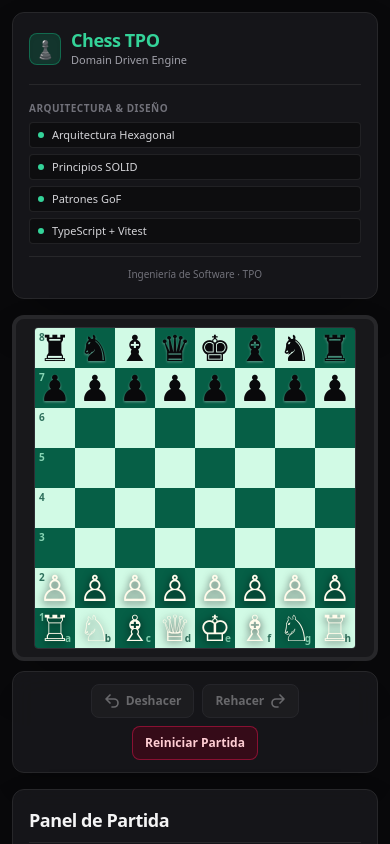
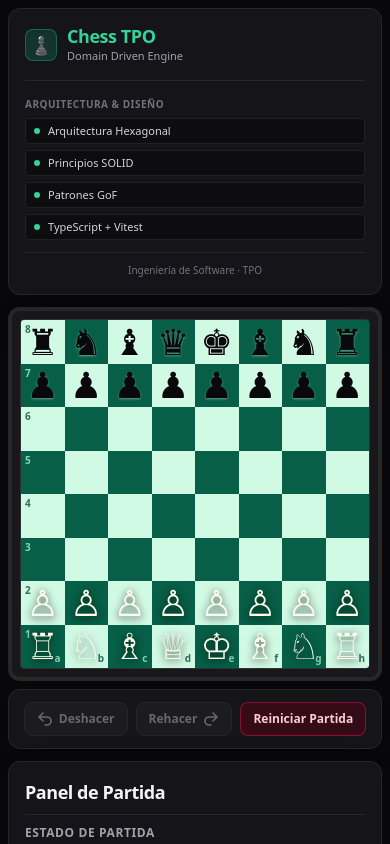
Before and after one commit to AhsokasPadawan/proyecto-desarrollo-de-software, a React (Vite) app in the folder proyect/: page / in a window 390 px wide. Shown: the top 844 px of the page. Built offline with nearby package versions, Linux system fonts and the light colour scheme.

Commit message:
fix(ui): make board dynamically responsive to viewport height and bound move history height to match action bar

```diff
--- a/proyect/src/adapters/web/ChessApp.tsx
+++ b/proyect/src/adapters/web/ChessApp.tsx
@@ -381,14 +381,21 @@ export function ChessApp({ engineFactory = () => new ChessGame() }: ChessAppProp
     ? { from: activeMove.from, to: activeMove.to }
     : null;
 
+  const boardMaxDimension = isClockEnabled
+    ? 'min(480px, calc(100dvh - 210px))'
+    : 'min(520px, calc(100dvh - 130px))';
+
   return (
-    <div className="min-h-screen lg:h-screen w-full bg-zinc-950 text-zinc-100 flex items-center justify-center p-3 lg:p-6 overflow-x-hidden lg:overflow-hidden">
-      <main className="w-full max-w-[1240px] flex flex-col lg:flex-row items-center lg:items-start justify-center gap-4 lg:gap-6">
+    <div className="min-h-screen lg:h-screen w-full bg-zinc-950 text-zinc-100 flex items-center justify-center p-2 sm:p-3 overflow-x-hidden lg:overflow-hidden">
+      <main className="w-full max-w-[1240px] flex flex-col lg:flex-row items-center lg:items-start justify-center gap-3 lg:gap-5">
         <AppHeader />
 
-        <div className="flex flex-col items-center gap-3 w-full max-w-[820px] lg:max-w-[930px]">
-          <div className="flex flex-col lg:flex-row items-stretch justify-center gap-4 lg:gap-6 w-full">
-            <div className="flex flex-col items-stretch gap-2.5 w-full max-w-[474px] lg:max-w-[586px]">
+        <div className="flex flex-col items-center gap-2.5 w-full max-w-[860px]">
+          <div className="flex flex-col lg:flex-row items-stretch justify-center gap-3 lg:gap-5 w-full">
+            <div
+              className="flex flex-col items-stretch gap-2 w-full"
+              style={{ maxWidth: boardMaxDimension }}
+            >
               {isClockEnabled && (
                 <PlayerClockBar
                   color="BLACK"
--- a/proyect/src/adapters/web/ChessBoardView.tsx
+++ b/proyect/src/adapters/web/ChessBoardView.tsx
@@ -41,11 +41,12 @@ export function ChessBoardView({
 
   return (
     <div className="flex flex-col items-center justify-center select-none w-full">
-      <div className="relative border-4 border-zinc-800 rounded-xl shadow-2xl bg-zinc-900 p-2 w-full flex items-center justify-center">
+      <div className="relative border-4 border-zinc-800 rounded-xl shadow-2xl bg-zinc-900 p-2 w-full aspect-square flex items-center justify-center">
         <div
-          className="grid gap-0 border border-zinc-700/60 rounded overflow-hidden"
+          className="grid gap-0 border border-zinc-700/60 rounded overflow-hidden w-full h-full aspect-square"
           style={{
             gridTemplateColumns: `repeat(${snapshot.cols}, minmax(0, 1fr))`,
+            gridTemplateRows: `repeat(${snapshot.rows}, minmax(0, 1fr))`,
           }}
           data-testid="chess-grid"
         >
--- a/proyect/src/adapters/web/ControlPanelView.tsx
+++ b/proyect/src/adapters/web/ControlPanelView.tsx
@@ -95,8 +95,8 @@ export function ControlPanelView({
   );
 
   return (
-    <aside className="w-full lg:w-72 xl:w-80 h-full flex flex-col gap-3 p-4 bg-zinc-900/90 border border-zinc-800 rounded-xl shadow-2xl backdrop-blur-md">
-      <div className="flex flex-col gap-2.5 flex-1 min-h-0">
+    <aside className="w-full lg:w-72 xl:w-80 h-full max-h-full flex flex-col gap-3 p-4 bg-zinc-900/90 border border-zinc-800 rounded-xl shadow-2xl backdrop-blur-md overflow-hidden">
+      <div className="flex flex-col gap-2.5 flex-1 min-h-0 h-0">
         <header className="border-b border-zinc-800 pb-2">
           <h2 className="text-lg font-bold text-zinc-100 tracking-tight">Panel de Partida</h2>
         </header>
@@ -151,7 +151,7 @@ export function ControlPanelView({
           )}
         </ControlSection>
       ) : (
-        <ControlSection title={`Historial de Jugadas (${snapshot.moveHistory.length})`} hasDivider className="flex-1 flex flex-col min-h-0">
+        <ControlSection title={`Historial de Jugadas (${snapshot.moveHistory.length})`} hasDivider className="flex-1 flex flex-col min-h-0 h-0">
           <MoveHistoryTable
             moveHistory={snapshot.moveHistory}
             currentMoveIndex={snapshot.currentMoveIndex}
--- a/proyect/src/adapters/web/components/ChessSquare.tsx
+++ b/proyect/src/adapters/web/components/ChessSquare.tsx
@@ -55,7 +55,7 @@ export function ChessSquare({
     <button
       type="button"
       onClick={() => onClick(position)}
-      className={`relative w-10 h-10 sm:w-12 sm:h-12 md:w-14 md:h-14 lg:w-[70px] lg:h-[70px] aspect-square flex items-center justify-center transition-colors focus:outline-none ${squareBackground} ${
+      className={`relative w-full h-full min-w-7 min-h-7 aspect-square flex items-center justify-center transition-colors focus:outline-none ${squareBackground} ${
         isSelected ? 'ring-4 ring-amber-400 ring-inset z-10' : activeHighlightClass
       }`}
       data-testid={`square-${position.row}-${position.col}`}
--- a/proyect/src/adapters/web/components/MoveHistoryTable.tsx
+++ b/proyect/src/adapters/web/components/MoveHistoryTable.tsx
@@ -14,11 +14,11 @@ export function MoveHistoryTable({
   onJumpToMove,
 }: MoveHistoryTableProps): JSX.Element {
   return (
-    <div className="flex flex-col gap-2 flex-1 min-h-0">
+    <div className="flex flex-col gap-2 flex-1 min-h-0 h-0">
       <MoveHighlightLegend />
 
       <div
-        className="flex-1 min-h-[220px] overflow-y-auto border border-zinc-800 rounded-lg bg-zinc-950/60 shadow-inner"
+        className="flex-1 h-0 min-h-0 overflow-y-auto border border-zinc-800 rounded-lg bg-zinc-950/60 shadow-inner"
         data-testid="replay-move-list"
       >
         {moveHistory.length === 0 ? (
```
